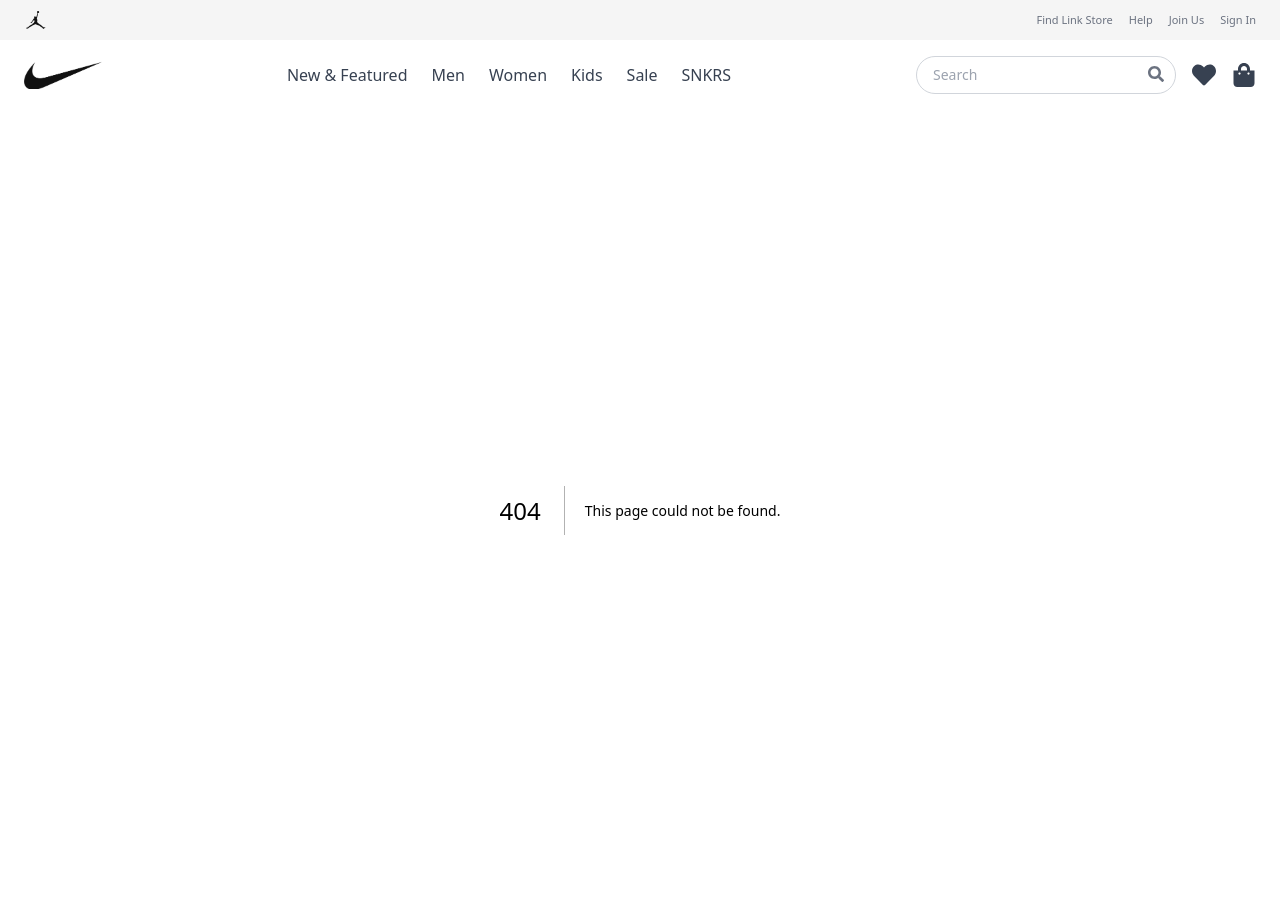
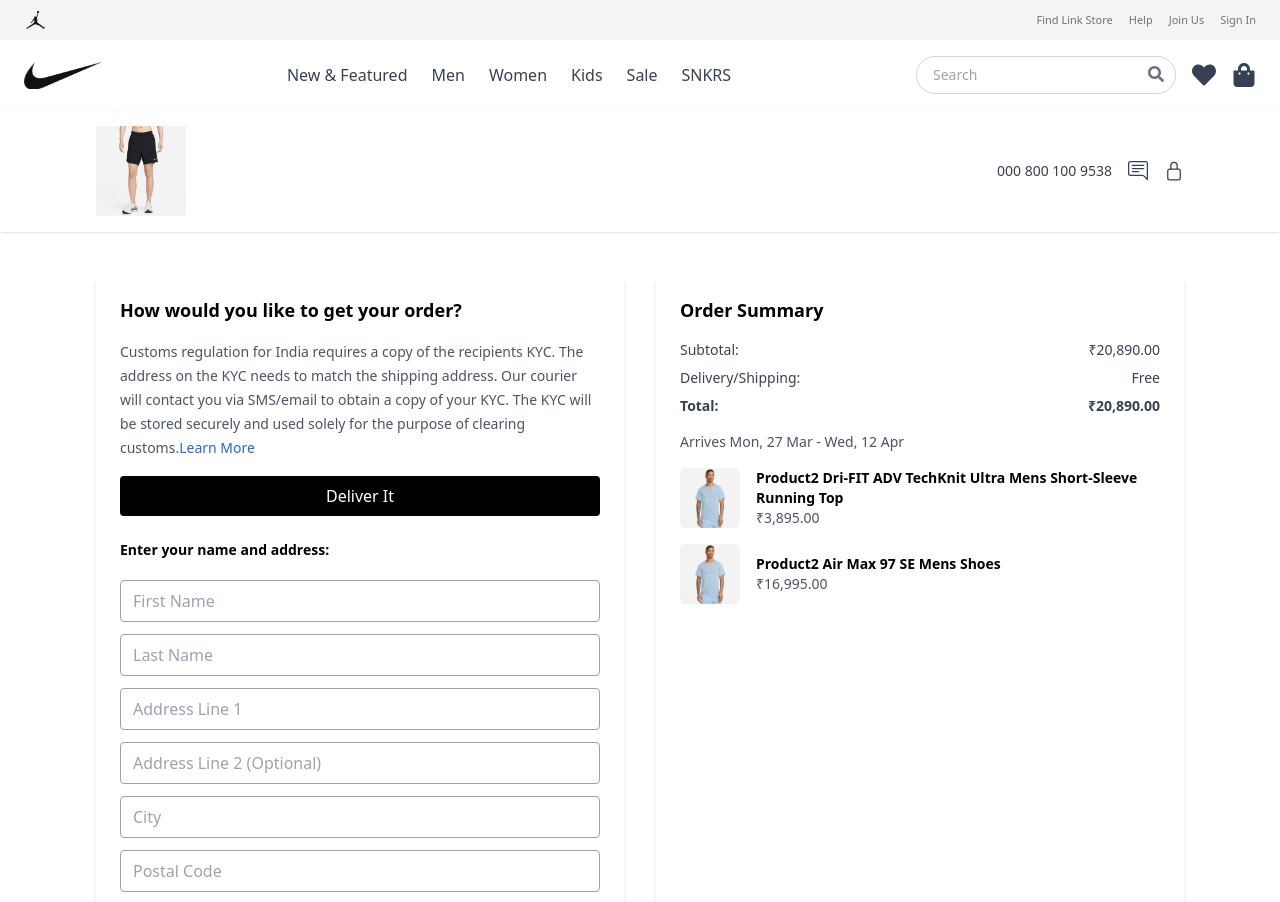
Before and after one commit to CodeWithSuleman/GIAIC-Hackathon, a Next.js app: page /checkout-page in a window 1280 px wide. Before the commit this address had no page. Shown: the top 902 px of the page. Built offline with nearby package versions, Linux system fonts and the light colour scheme.

Commit message:
add checkout page

```diff
--- a/package.json
+++ b/package.json
@@ -16,8 +16,8 @@
   },
   "devDependencies": {
     "@types/node": "^20",
-    "@types/react": "^18",
-    "@types/react-dom": "^18",
+    "@types/react": "^18.3.16",
+    "@types/react-dom": "^18.3.5",
     "eslint": "^8",
     "eslint-config-next": "14.2.20",
     "postcss": "^8",
--- a/src/app/cart/page.tsx
+++ b/src/app/cart/page.tsx
@@ -3,8 +3,9 @@
 import { RiDeleteBin6Line } from "react-icons/ri";
 import { FaRegHeart } from "react-icons/fa";
 import Image from 'next/image'
+import Link from 'next/link';
 export default function Cart() {
-    return(
+  return (
     <div className="container mx-auto p-4">
       <div className='bg-primaryColor max-w-[780px] h-[70px] '>
         <div className='md:m-5 mx-1 my-2'>
@@ -41,8 +42,8 @@
 
                 <div className="flex gap-3 mt-2">
                   {/* Actions */}
-          <button ><RiDeleteBin6Line  className='w-[24px] h-[24px]'/></button>
-          <button ><FaRegHeart className='w-[24px] h-[24px]'/></button>
+                  <button ><RiDeleteBin6Line className='w-[24px] h-[24px]' /></button>
+                  <button ><FaRegHeart className='w-[24px] h-[24px]' /></button>
                 </div>
               </div>
             </div>
@@ -68,8 +69,8 @@
 
                 <div className="flex gap-3 mt-2">
                   {/* Actions */}
-          <button ><RiDeleteBin6Line className='w-[24px] h-[24px]'/></button>
-          <button ><FaRegHeart className='w-[24px] h-[24px]'/></button>
+                  <button ><RiDeleteBin6Line className='w-[24px] h-[24px]' /></button>
+                  <button ><FaRegHeart className='w-[24px] h-[24px]' /></button>
                 </div>
               </div>
             </div>
@@ -92,9 +93,10 @@
             <p>Total</p>
             <p>₹ 20,890.00</p>
           </div>
+          <Link href='/checkout-page'>
           <button className="bg-black text-white w-full py-2 mt-4 rounded-lg">
             Member Checkout
-      </button>
+          </button></Link>
         </div>
       </div>
 
--- /dev/null
+++ b/src/app/checkout-page/page.tsx
@@ -0,0 +1,132 @@
+import Image from "next/image";
+import { BsChatRightText } from "react-icons/bs";
+import { IoLockClosedOutline } from "react-icons/io5";
+import Product2 from "@/app/assets/product2.png";
+import Product1 from "@/app/assets/product1.png";
+
+export default function Checkout() {
+  return (
+    <div>
+      {/* Header Section */}
+      <header className="bg-white shadow py-4">
+        <div className="container mx-auto flex items-center justify-between px-6 md:px-12 lg:px-24">
+          {/* Logo */}
+          <div>
+            <Image src={Product2} alt="logo image" width={90} height={40} />
+          </div>
+
+          {/* Contact Info */}
+          <div className="hidden md:flex items-center space-x-4">
+            <h5 className="text-gray-700 text-sm">000 800 100 9538</h5>
+            <BsChatRightText className="text-gray-700 text-xl cursor-pointer" />
+            <IoLockClosedOutline className="text-gray-700 text-xl cursor-pointer" />
+          </div>
+        </div>
+      </header>
+
+      {/* Checkout Section */}
+      <div className="container mx-auto px-6 md:px-12 lg:px-24 py-10">
+        <div className="flex flex-col lg:flex-row gap-6 lg:gap-8">
+          {/* Left Section */}
+          <div className="flex-1 bg-white p-6 rounded-lg shadow-md">
+            <h1 className="text-lg font-semibold mb-4">How would you like to get your order?</h1>
+            <p className="text-sm leading-6 text-gray-600 mb-4">
+              Customs regulation for India requires a copy of the recipients KYC.
+              The address on the KYC needs to match the shipping address. Our
+              courier will contact you via SMS/email to obtain a copy of your KYC.
+              The KYC will be stored securely and used solely for the purpose of clearing customs.
+              <a href="#" className="text-blue-600 hover:underline">Learn More</a>
+            </p>
+
+            {/* Delivery Method */}
+            <div className="mb-6">
+              <button className="w-full bg-black text-white py-2 px-4 rounded hover:bg-gray-700">
+                Deliver It
+              </button>
+            </div>
+
+            {/* Address Form */}
+            <form className="space-y-3">
+              <h2 className="text-sm font-semibold mb-2">Enter your name and address:</h2>
+              <input
+                type="text"
+                placeholder="First Name"
+                className="border rounded px-3 py-2 w-full border-gray-400"
+              />
+              <input
+                type="text"
+                placeholder="Last Name"
+                className="border rounded px-3 py-2 w-full border-gray-400"
+              />
+              <input
+                type="text"
+                placeholder="Address Line 1"
+                className="border rounded px-3 py-2 w-full  border-gray-400"
+              />
+              <input
+                type="text"
+                placeholder="Address Line 2 (Optional)"
+                className="border rounded px-3 py-2 w-full  border-gray-400"
+              />
+              <input
+                type="text"
+                placeholder="City"
+                className="border rounded px-3 py-2 w-full  border-gray-400"
+              />
+              <input
+                type="text"
+                placeholder="Postal Code"
+                className="border rounded px-3 py-2 w-full  border-gray-400"
+              />
+              <input
+                type="text"
+                placeholder="Country"
+                className="border rounded px-3 py-2 w-full  border-gray-400"
+              />
+              <div className="mb-6">
+              <button className="w-full bg-gray-400 text-white py-2 px-4 rounded hover:bg-gray-700 duration-500">
+                Continue
+              </button>
+            </div>
+            </form>
+          </div>
+
+          {/* Right Section */}
+          <div className="flex-1 bg-white p-6 rounded-lg shadow-md">
+            <h2 className="text-lg font-semibold mb-4">Order Summary</h2>
+            <div className="space-y-2 text-sm text-gray-700 mb-4">
+              <p className="flex justify-between">
+                Subtotal: <span>₹20,890.00</span>
+              </p>
+              <p className="flex justify-between">
+                Delivery/Shipping: <span>Free</span>
+              </p>
+              <p className="flex justify-between font-semibold">
+                Total: <span>₹20,890.00</span>
+              </p>
+            </div>
+            <div className="mb-4 text-sm text-gray-600">Arrives Mon, 27 Mar - Wed, 12 Apr</div>
+
+            {/* Order Items */}
+            <div className="space-y-4">
+              <div className="flex items-center gap-4">
+                <Image src={Product1} alt="Product2 Dri-FIT" width={60} height={60} className="rounded-md" />
+                <div>
+                  <p className="text-sm font-semibold">Product2 Dri-FIT ADV TechKnit Ultra Mens Short-Sleeve Running Top</p>
+                  <p className="text-sm text-gray-600">₹3,895.00</p>
+                </div>
+              </div>
+              <div className="flex items-center gap-4">
+                <Image src={Product1} alt="Product2 Air Max" width={60} height={60} className="rounded-md" />
+                <div>
+                  <p className="text-sm font-semibold">Product2 Air Max 97 SE Mens Shoes</p>
+                  <p className="text-sm text-gray-600">₹16,995.00</p>
+                </div>
+              </div>
+            </div>
+          </div>
+        </div>
+      </div>
+    </div>
+  );
+}
```
Also changed, not shown: 1 other file (tests, documents, lock files or other folders). Lines whose indentation alone changed are shown as unchanged.
